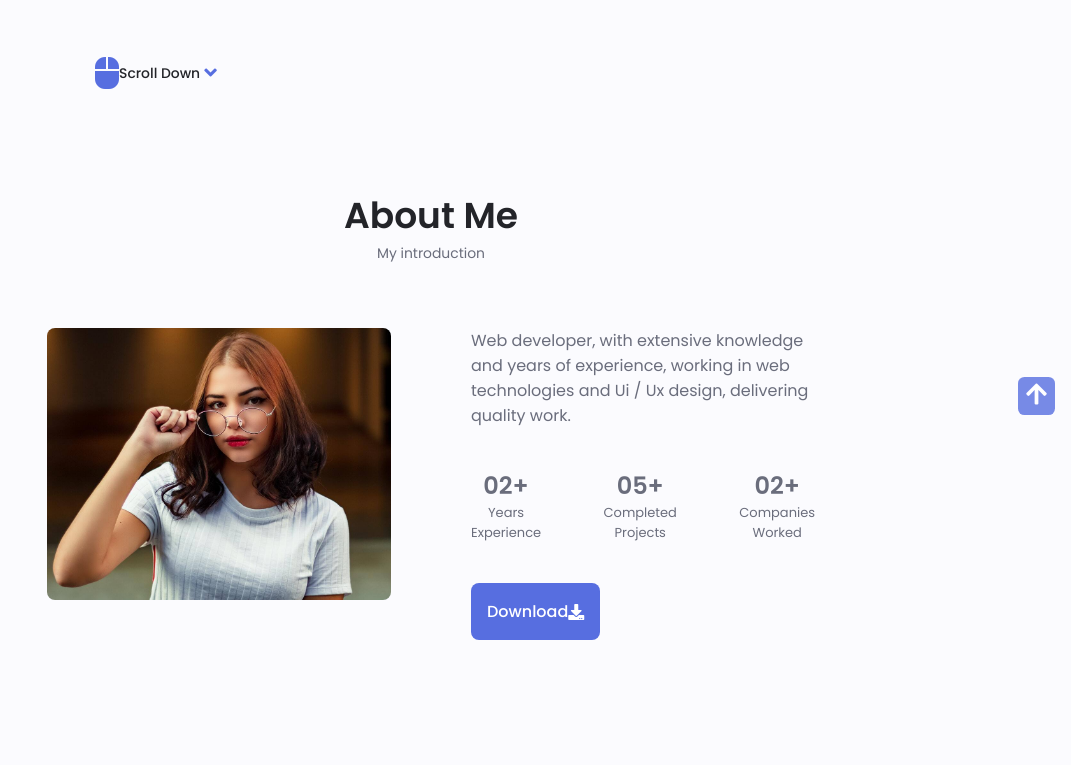
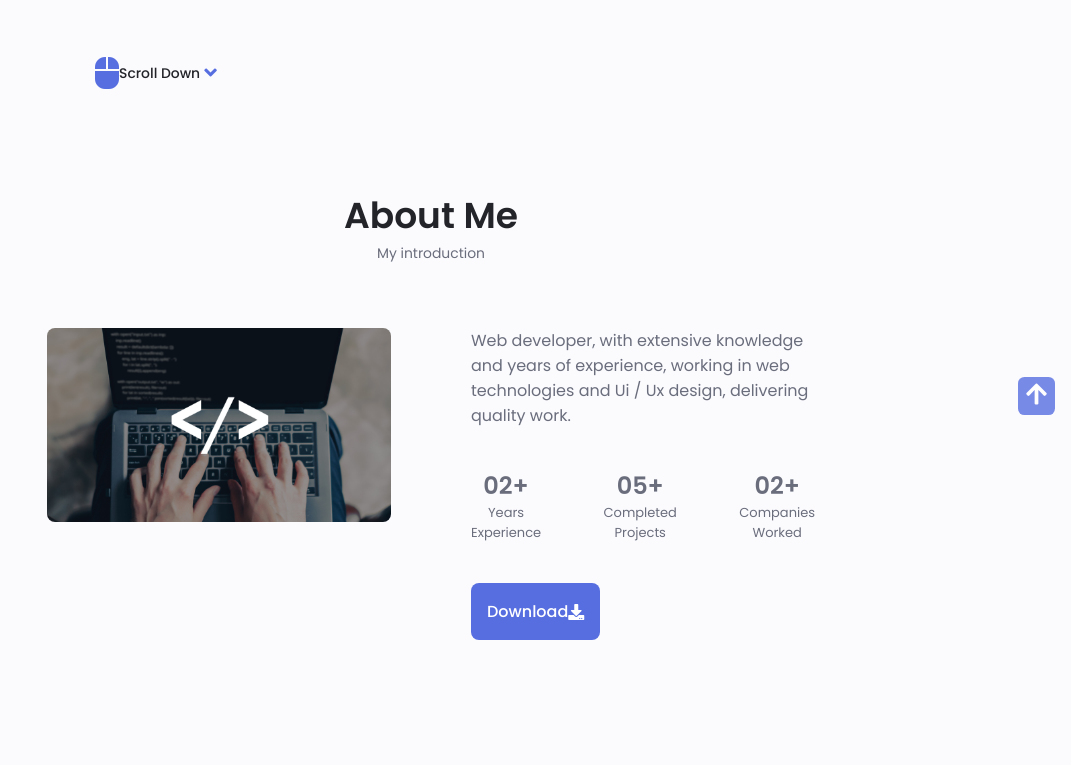
Before and after one commit to ayushranjan6456/mySite, a plain HTML site: page index.html in a window 1280 px wide. Shown: the part 545-1310 px from the top of the page, without its empty margins (209-1280 px from the left). Drawn offline with Linux system fonts and the light colour scheme.

Commit message:
about image

```diff
--- a/index.html
+++ b/index.html
@@ -141,7 +141,7 @@
                 <h2 class="section__title">About Me</h2>
                 <span class="section__subtitle">My introduction</span>
                 <div class="about__container container grid">
-                    <img src="assets/img/about.jpg" alt="About" class="about__img">
+                    <img src="assets/img/about.png" alt="About" class="about__img">
                     <div class="about__data">
                         <p class="about__description">
                             Web developer, with extensive knowledge and years of experience, working in web technologies and Ui / Ux design, delivering quality work.
```
Also changed, not shown: assets/img/about.png (added).
